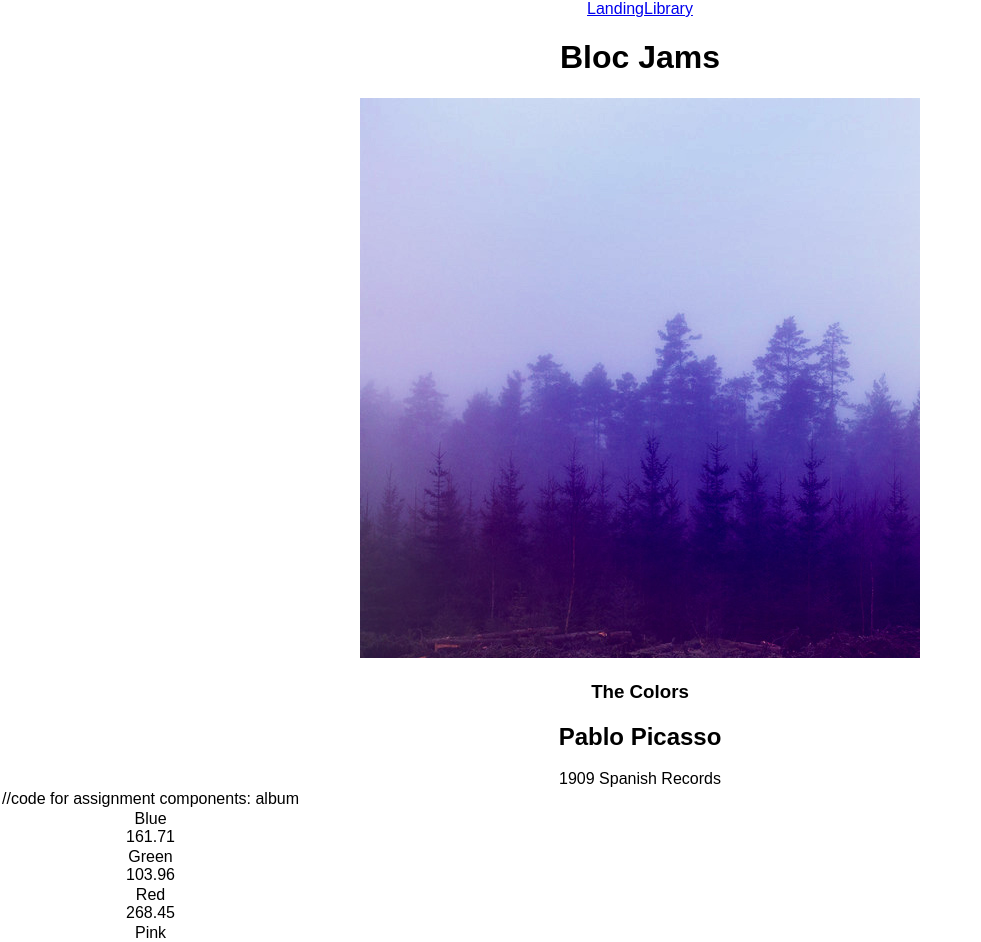
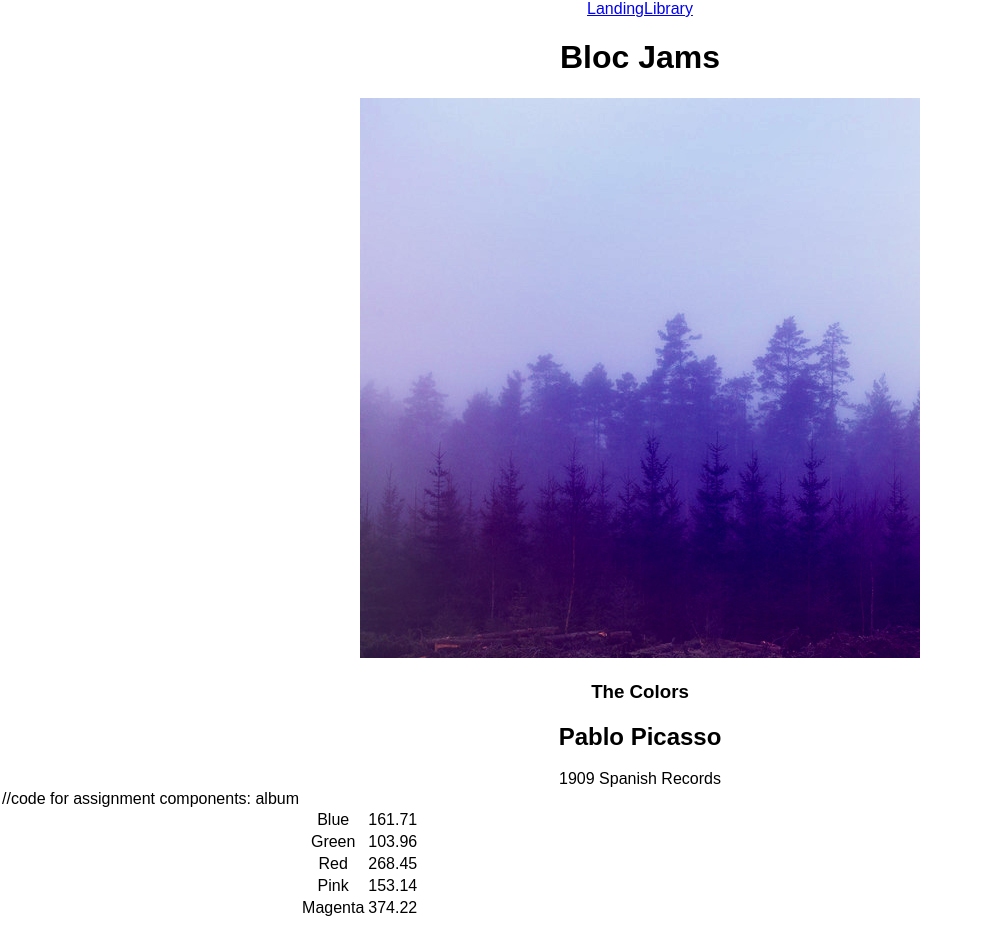
Before and after one commit to lkoprivica/bloc-jams-react, a React (Create React App) app: page /album/the-colors in a window 1280 px wide. Shown: the top 942 px of the page, without its empty margins (0-981 px from the left). After the commit the page ends 920 px from the top, so only its background shows below. Built offline with nearby package versions, Linux system fonts and the light colour scheme.

Commit message:
assignment work for components:album

```diff
--- a/src/components/Album.js
+++ b/src/components/Album.js
@@ -31,14 +31,13 @@ class Album extends Component {
           <col id="song-title-column" />
           <col id="song-duration-column" />
         </colgroup>
-
+//code for assignment components: album
         <tbody>
-        //code for assignment components: album
           {this.state.album.songs.map((songs, index) =>
-           <tr key ={index}>
-           <div>{songs.number}</div>
-           <div>{songs.title}</div>
-           <div>{songs.duration}</div>
+           <tr key={index}>
+           <td>{songs.index}</td>
+           <td>{songs.title}</td>
+           <td>{songs.duration}</td>
            </tr>
           )
           }
```
